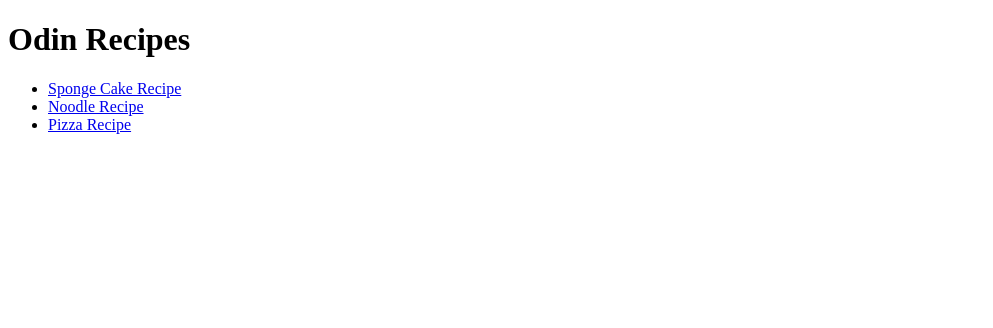
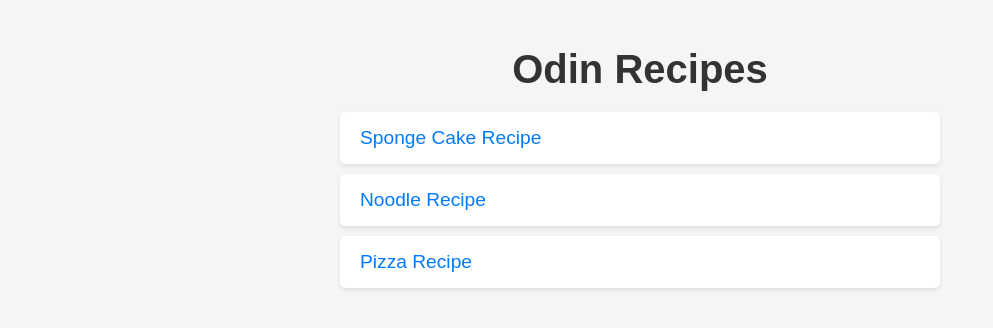
Before and after one commit to adesolasarah/odin-recipes, a plain HTML site: page index.html in a window 1280 px wide. Shown: the whole page, without its empty margins (0-993 px from the left). Drawn offline with Linux system fonts and the light colour scheme.

Commit message:
Adding CSS to 'Odin Recipes'

```diff
--- a/index.html
+++ b/index.html
@@ -4,6 +4,7 @@
     <meta charset="UTF-8">
     <meta name="viewport" content="width=device-width, initial-scale=1.0">
     <title>Odin Recipes</title>
+    <link rel="stylesheet" href="styles.css">
 </head>
 <body>
     <h1>Odin Recipes</h1>
--- /dev/null
+++ b/styles.css
@@ -0,0 +1,47 @@
+/* General styles for the body */
+body {
+    font-family: Arial, sans-serif;
+    margin: 0;
+    padding: 20px;
+    background-color: #f5f5f5;
+}
+
+/* Styles for the heading */
+h1 {
+    text-align: center;
+    color: #333;
+    font-size: 2.5em;
+    margin-bottom: 20px;
+}
+
+/* Styles for the unordered list */
+ul {
+    list-style-type: none;
+    padding: 0;
+    max-width: 600px;
+    margin: 0 auto;
+}
+
+/* Styles for the list items */
+li {
+    background-color: #fff;
+    margin: 10px 0;
+    border-radius: 5px;
+    box-shadow: 0 2px 4px rgba(0, 0, 0, 0.1);
+}
+
+/* Styles for the links */
+a {
+    display: block;
+    padding: 15px 20px;
+    text-decoration: none;
+    color: #007BFF;
+    font-size: 1.2em;
+    border-radius: 5px;
+}
+
+/* Hover effect for the links */
+a:hover {
+    background-color: #007BFF;
+    color: #fff;
+}
```
